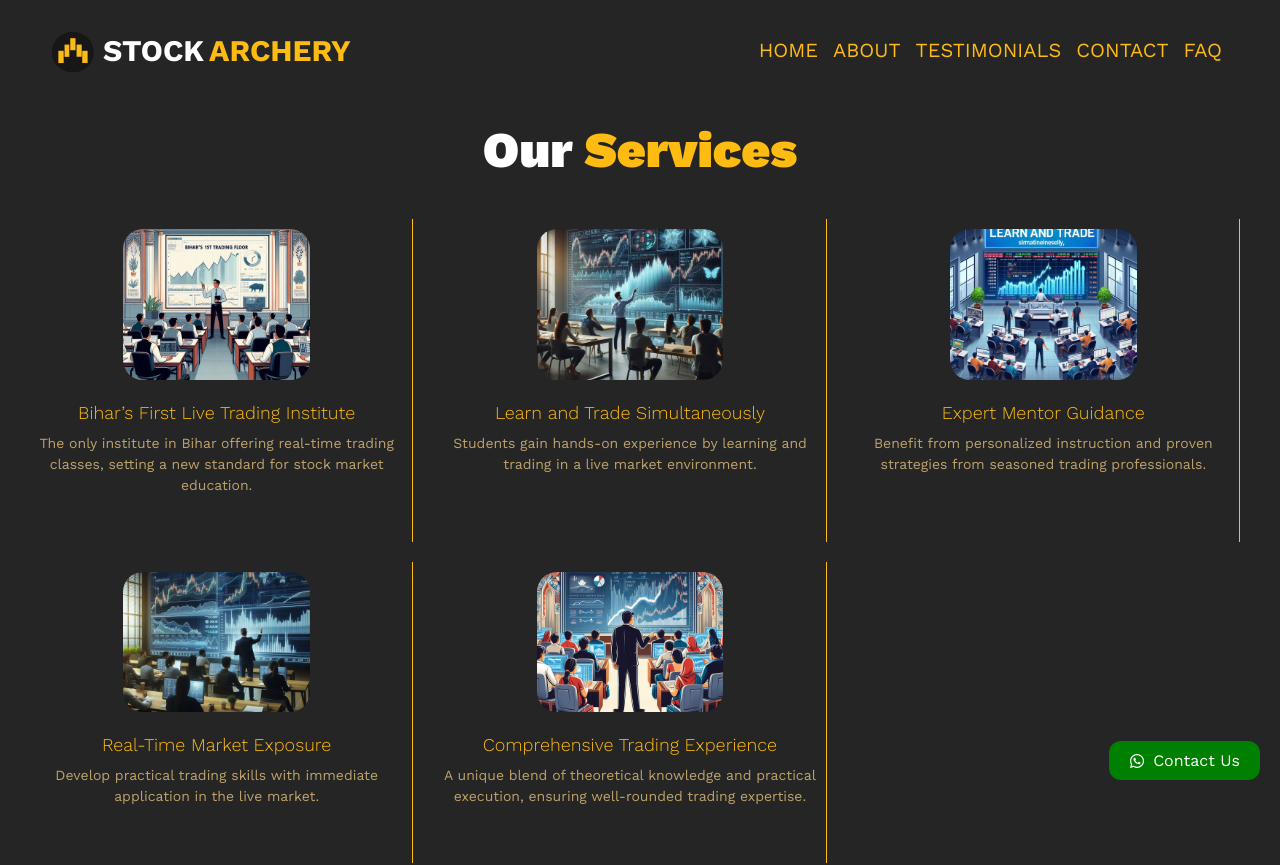
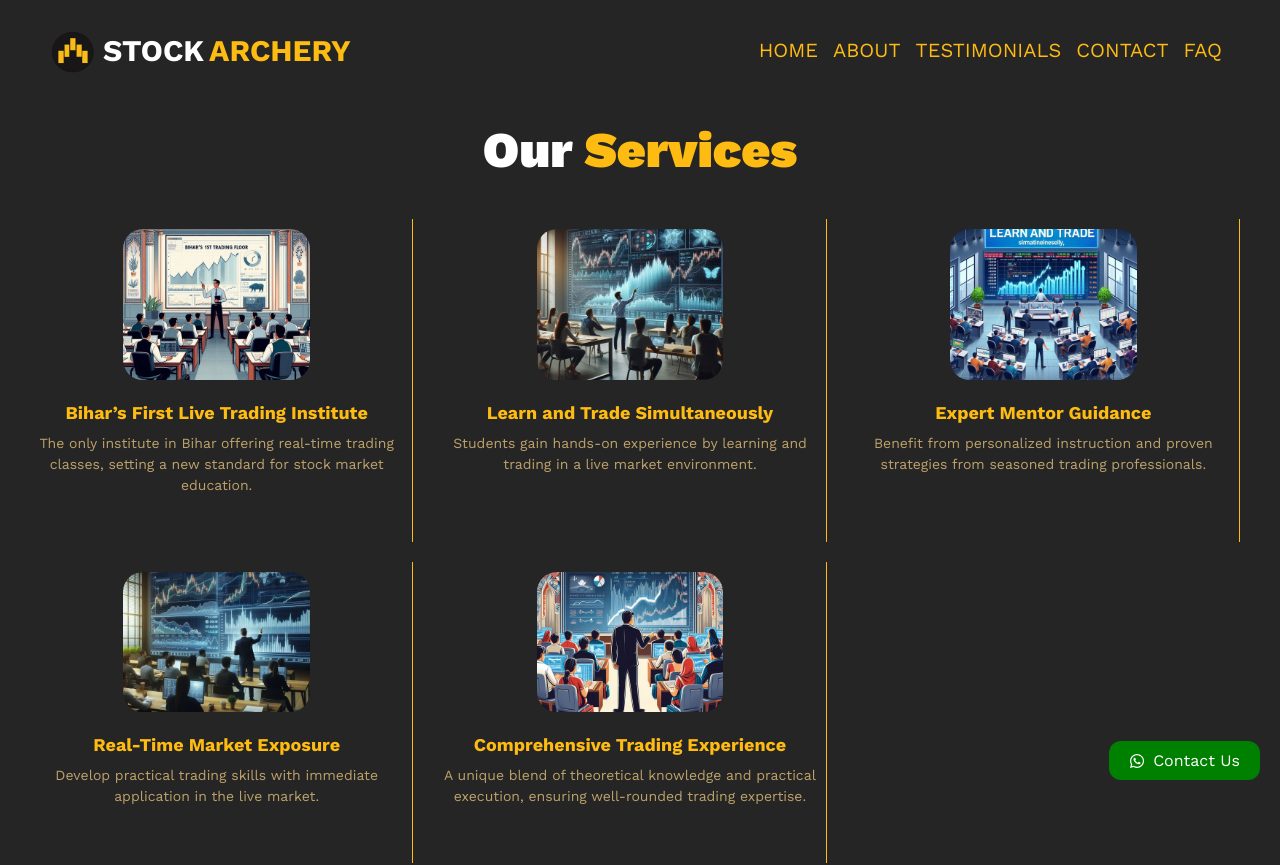
Before and after one commit to BiharStockArchery/Stock, a React (Vite) app: page /sect in a window 1280 px wide. Shown: the top 865 px of the page. Built offline with nearby package versions, Linux system fonts and the light colour scheme; no server answers.

Commit message:
commit them all

```diff
--- a/src/components/Video.jsx
+++ b/src/components/Video.jsx
@@ -1,4 +1,3 @@
-// Video.jsx
 import React from 'react';
 import styled from 'styled-components';
 
@@ -7,7 +6,6 @@ const Container = styled.div`
   background-color: rgba(37, 37, 37, 1);
   color: #febb12;
   padding: 20px;
-  border-radius: none;
   align-items: center;
   gap: 20px;
 
@@ -19,44 +17,45 @@ const Container = styled.div`
 
 const VideoWrapper = styled.div`
   flex: 1;
-  background-color: #333; /* Background color for the video box */
-  border: 2px solid #000000; /* Border color around the video */
+  background-color: #333;
+  border: 2px solid #000000;
   border-radius: 10px;
   padding: 10px;
 
   iframe {
     width: 100%;
-    height: 325px; /* Default height */
+    height: 325px;
     border: none;
   }
 
   @media (max-width: 768px) {
     width: 100%;
-    height: 100%; /* Decreased height for mobile view */
-
+    height: 100%;
   }
 `;
 
 const TextContent = styled.div`
   flex: 1;
+  padding: 0; /* Explicitly remove padding */
+  margin: 0; /* Explicitly remove margin */
 
-    h2{
-    font-size:5rem;
-    color:#fff;
+  h2 {
+    font-size: 5rem;
+    color: #fff;
+    margin: 0; /* Remove margin */
+    padding: 0; /* Remove padding */
 
-
-    span{
-    color:#febb12;
-
+    span {
+      color: #febb12;
     }
-
-    }
+  }
 
   p {
     font-size: 2rem;
-
     text-align: justify;
-    color:#FDD788;
+    color: #FDD788;
+    margin: 0; /* Remove margin */
+    padding: 0; /* Remove padding */
   }
 
   @media (max-width: 768px) {
@@ -76,8 +75,7 @@ const Video = () => {
         ></iframe>
       </VideoWrapper>
       <TextContent>
-        <h2>Bihar's <span>First</span> Trading <span>Floor</span></h2>
-
+        <strong><h2>Bihar's <span>First</span> Trading <span>Floor</span></h2></strong>
         <p>Experience Bihar’s premier stock market institute where education meets action. Our live trading classes allow students to learn and trade simultaneously in a real market setting. Gain hands-on experience, guided by expert mentors, and master strategies that work. Join us and elevate your trading skills with real-time practice.</p>
       </TextContent>
     </Container>
--- a/src/components/content.jsx
+++ b/src/components/content.jsx
@@ -216,7 +216,7 @@ const AboutPage = () => {
                   alt={card.title}
                   style={cardImageStyle}
                 />
-                <h2 style={cardHeadingStyle}>{card.title}</h2>
+                <strong><h2 style={cardHeadingStyle}>{card.title}</h2></strong>
                 <p style={cardTextStyle}>{card.text}</p>
               </div>
               <div style={flipCardBackStyle}>
--- a/src/components/sectionpage.jsx
+++ b/src/components/sectionpage.jsx
@@ -85,6 +85,7 @@ const Heading = styled.h2`
 const Text = styled.p`
   font-size: 14px;
   color: #FDD788;
+
 `;
 
 const HorizontalLine = styled.hr`
@@ -116,17 +117,17 @@ const SectionsPage = () => (
     <Row>
       <SectionComponent
         image="./images/4th.jpeg"
-        heading="Bihar’s First Live Trading Institute"
+        heading={<><strong>Bihar’s First Live Trading Institute</strong></>}
         text="The only institute in Bihar offering real-time trading classes, setting a new standard for stock market education."
       />
       <SectionComponent
         image="./images/2nd.jpeg"
-        heading="Learn and Trade Simultaneously"
+        heading={<><strong>Learn and Trade Simultaneously</strong></>}
         text="Students gain hands-on experience by learning and trading in a live market environment."
       />
       <SectionComponent
         image="./images/3rd.jpeg"
-        heading="Expert Mentor Guidance"
+        heading={<><strong>Expert Mentor Guidance</strong></>}
         text="Benefit from personalized instruction and proven strategies from seasoned trading professionals."
       />
     </Row>
@@ -134,12 +135,12 @@ const SectionsPage = () => (
     <Row>
       <SectionComponent
         image="./images/1st.jpeg"
-        heading="Real-Time Market Exposure"
+        heading={<><strong>Real-Time Market Exposure</strong></>}
         text="Develop practical trading skills with immediate application in the live market."
       />
       <SectionComponent
         image="./images/5th.jpeg"
-        heading="Comprehensive Trading Experience"
+        heading={<><strong>Comprehensive Trading Experience</strong></>}
         text="A unique blend of theoretical knowledge and practical execution, ensuring well-rounded trading expertise."
       />
 
```
